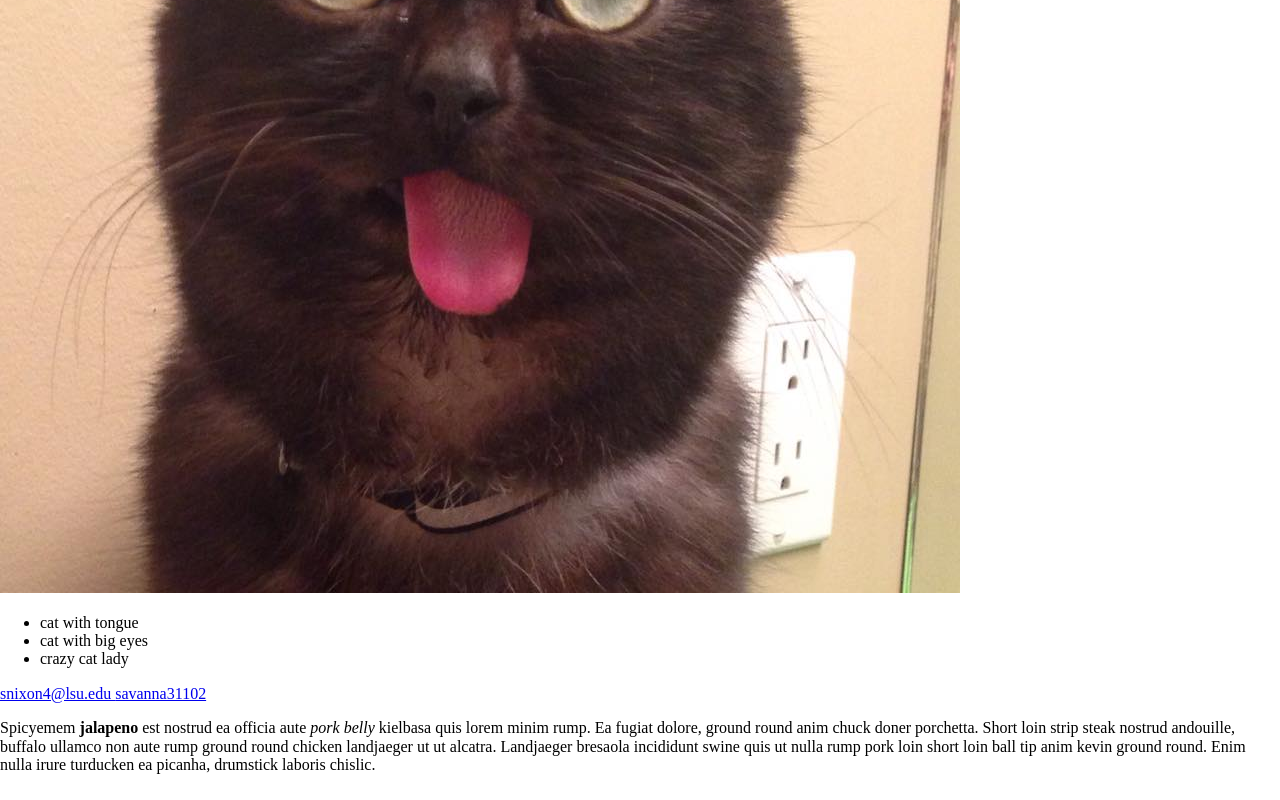
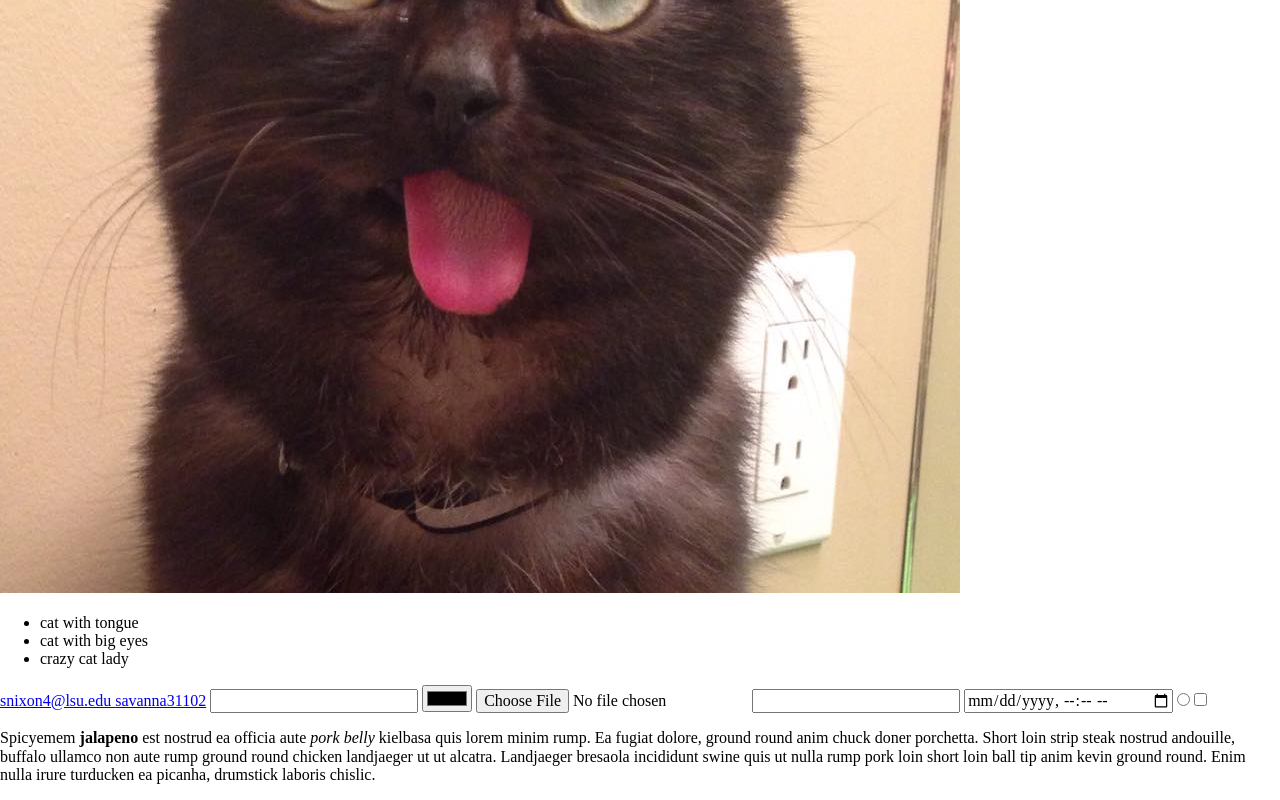
Before and after one commit to savnixon/Savs-Resume-, a plain HTML site: page index.html in a window 1280 px wide. Shown: the part 740-1540 px from the top of the page. Drawn offline with Linux system fonts and the light colour scheme.

Commit message:
input tag

```diff
--- a/index.html
+++ b/index.html
@@ -38,6 +38,14 @@
 <a href="mailto:snixon4@lsu.edu">snixon4@lsu.edu
 </a>
 
-<a href="https://www.pinterest.com/savanna31102/" target="_blank">savanna31102
-</a>
+<a href="https://www.pinterest.com/savanna31102/" target="_blank">savanna31102</a>
+
+<input type="text">
+<input type="color">
+<input type="file">
+<input type="number">
+<input type="datetime-local">
+<input type="radio">
+<input type="checkbox">
+
 <p>Spicyemem <strong>jalapeno</strong>  est nostrud ea officia aute <em>pork belly</em> kielbasa quis lorem minim rump. Ea fugiat dolore, ground round anim chuck doner porchetta. Short loin strip steak nostrud andouille, buffalo ullamco non aute rump ground round chicken landjaeger ut ut alcatra. Landjaeger bresaola incididunt swine quis ut nulla rump pork loin short loin ball tip anim kevin ground round. Enim nulla irure turducken ea picanha, drumstick laboris chislic.</p>
```
